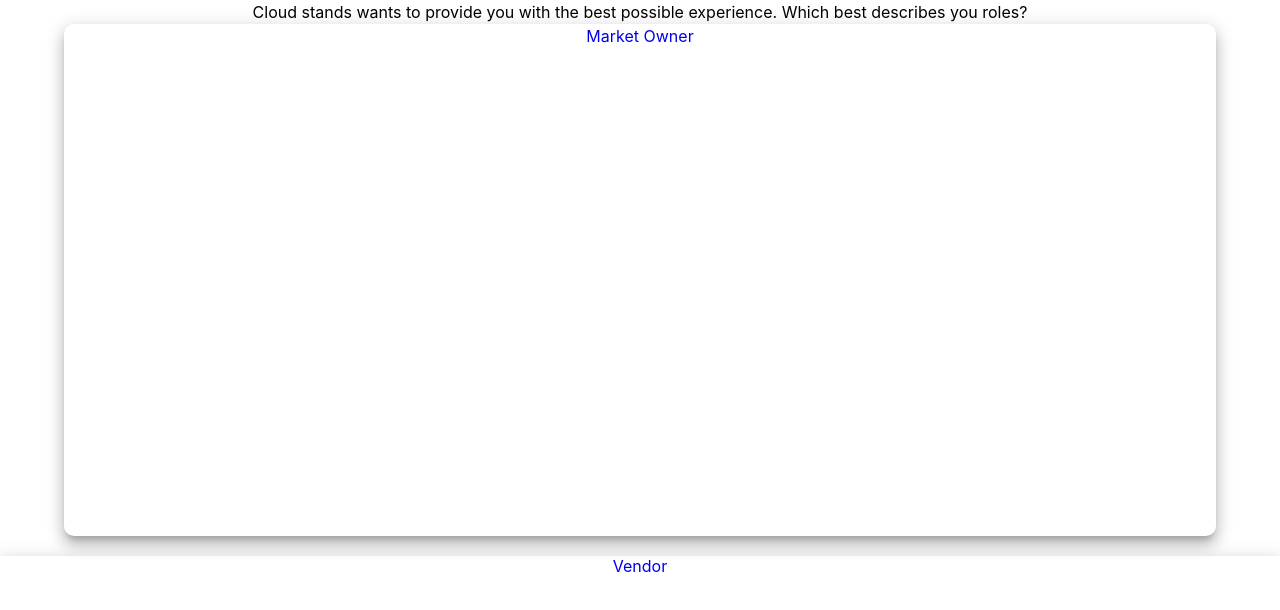
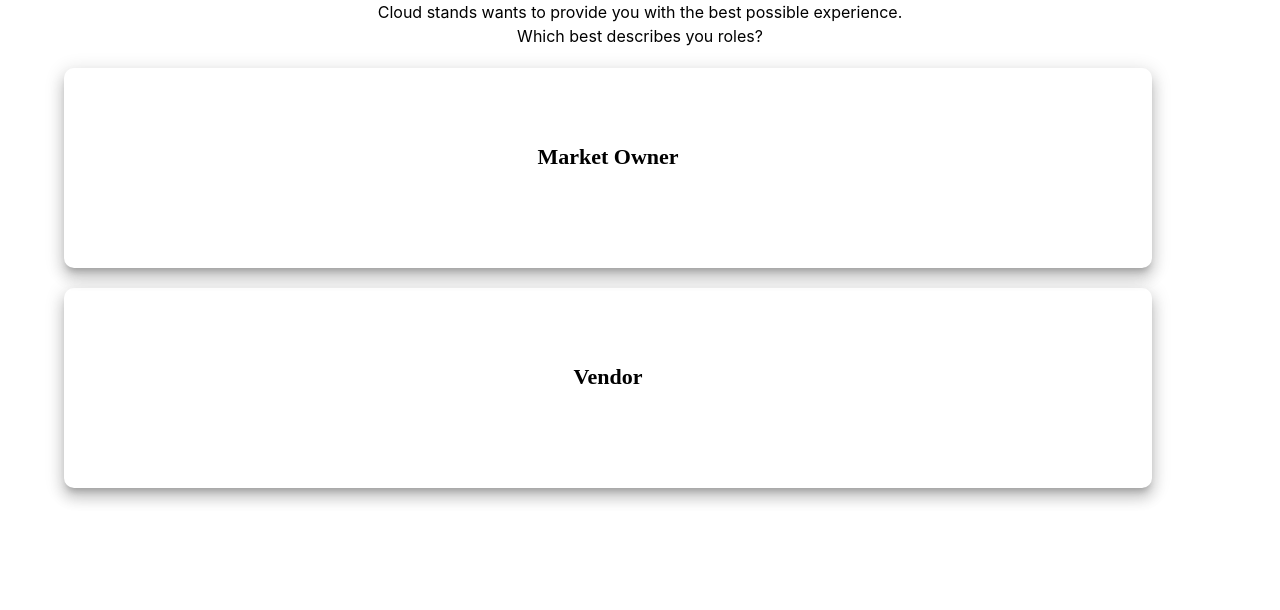
Before and after one commit to labs14-market-organizer/frontend, a React (Create React App) app: page /useronboarding in a window 1280 px wide. Shown: the top 610 px of the page. Built offline with nearby package versions, Linux system fonts and the light colour scheme; a web font is replaced by a local one.

Commit message:
styling done minus the header which will be brought in as a component

```diff
--- a/src/routes/UserOnboarding.js
+++ b/src/routes/UserOnboarding.js
@@ -7,30 +7,44 @@ import styled from "styled-components";
 const UserOnboarding = () => {
     return (
         <div>
-        <Typography>
-            Cloud stands wants to provide you with the best possible experience.  Which best describes you roles?
-        </Typography>
+        <Explain>
+            Cloud stands wants to provide you with the best possible experience. <br></br> Which best describes you roles?
+        </Explain>
         <Link to="/createmarket" style={{textDecoration: "none"}} >
                 <StyleBox boxShadow={10} >
-                    <Typography > Market Owner </Typography>
+                    <Selected > Market Owner </Selected>
                 </StyleBox>
         </Link>
         <Link to="" style={{textDecoration: "none"}}>
-            <Box boxShadow={10} style={{ height: '250px'}}>
-                Vendor
-           </Box>
+            <StyleBox boxShadow={10}>
+            <Selected >Vendor</Selected>
+           </StyleBox>
         </Link>
         </div>
     )
 }
 
 const StyleBox = styled(Box)`
-        height: 40vw;
-        width: 90vw;
+        height: 25vh;
+        width: 85vw;
         margin-left: 5%;
         margin-bottom: 20px;
         text-align: center;
         border-radius: 10px;
+        margin-top: 20px;
+
+`;
+const Selected = styled.div`
+        font-size: 22px;
+        color: black;
+        font-family: Raleway;
+        font-weight: 600;
+        height: 25vh;
+        padding-top: 9.5vh;
+`;
+const Explain = styled.div`
+        font-size: 16px;
+        line-height: 24px;
 `;
 
 export default UserOnboarding;
```
